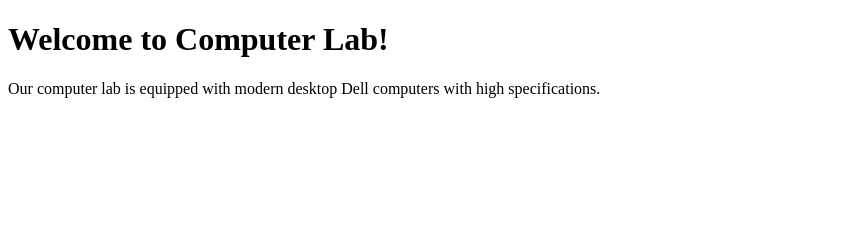
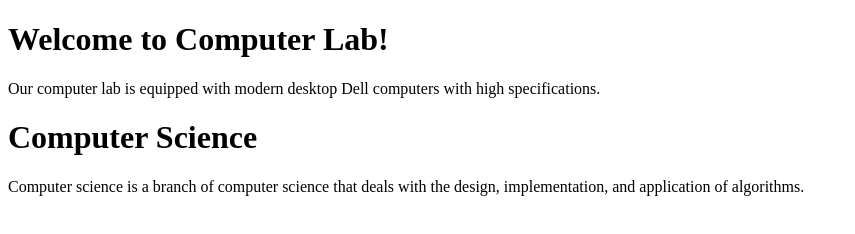
Before and after one commit to user-alive/Demo1, a plain HTML site: page index.html in a window 1280 px wide. Shown: the whole page, without its empty margins (0-855 px from the left). Drawn offline with Linux system fonts and the light colour scheme.

Commit message:
added another heading computer science

```diff
--- a/index.html
+++ b/index.html
@@ -10,5 +10,11 @@
   <!-- This paragraph contains information about computer lab -->
   <p> Our computer lab is equipped with modern desktop Dell computers with
     high specifications.  </p>
+
+    <h1> Computer Science</h1>
+    <!-- This paragraph contains information about computer science -->
+     <p> Computer science is a branch of computer science that deals with the
+        design, implementation, and application of algorithms. </p>
+
 </body>
 </html>
```
